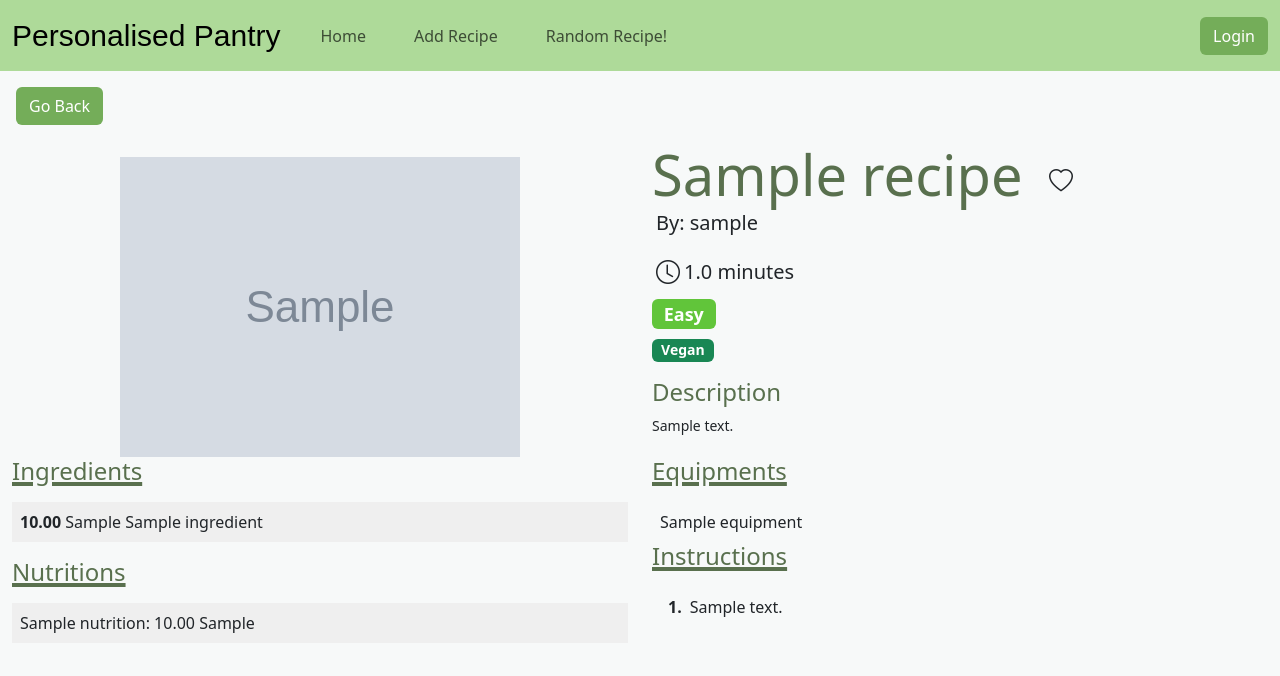
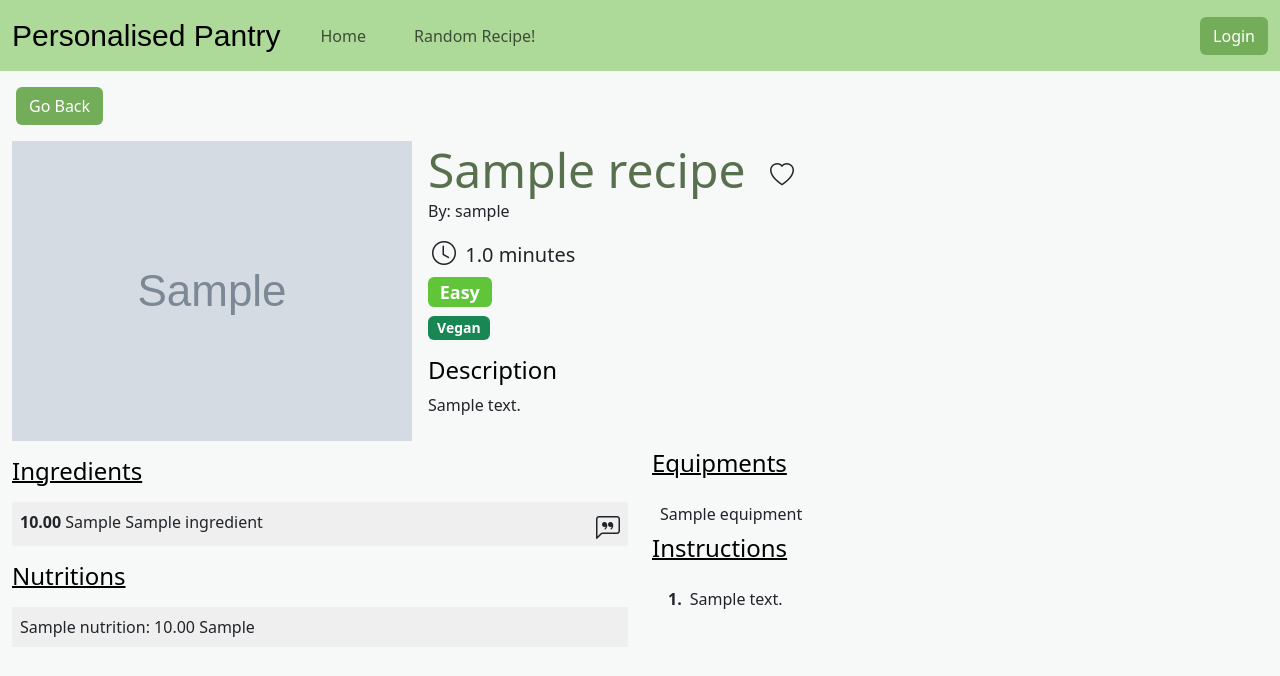
Before and after one commit to PichapopRo/project-pantry, a Django app: page /recipes/1/ in a window 1280 px wide. Shown: the top 676 px of the page. Run offline with Django 5.2, Linux system fonts and the light colour scheme; data comes from the database, SQL or seed files in the repository; tables that the repository leaves empty hold one stand-in row (values such as "Sample post"); grey boxes marked "Sample" are stand-in pictures; some web fonts are replaced.

Commit message:
Make button for AI apply, realign description page and remove add recipe for not logged in users

```diff
--- a/templates/base.html
+++ b/templates/base.html
@@ -17,9 +17,12 @@
       <li class="nav-item mx-3">
       <a class="nav-link" href="/recipes/">Home</a>
       </li>
-        <li class="nav-item mx-3">
+      {% if user.is_authenticated %}
+          <li class="nav-item mx-3">
       <a class="nav-link" href="{% url 'add_recipe' %}">Add Recipe</a>
         </li>
+      {% else %}
+      {% endif %}
       <li class="nav-item mx-3">
       <a class="nav-link" href="{% url 'random_recipe' %}">Random Recipe!</a>
       </li>
--- a/webpage/static/styles/style.css
+++ b/webpage/static/styles/style.css
@@ -27,7 +27,7 @@ body::-webkit-scrollbar {
     border-color: transparent;
 }
 h4{
-    color: #59704e
+    color: #000000
 }
 h3{
     color: #59704e
@@ -65,6 +65,6 @@ cursor: pointer;
 z-index: 1;
 }
 .thick {
-  text-decoration: solid underline 4px;
-  color: #59704e;
+  text-decoration: solid underline 2px;
+  color: #000000;
 }
--- a/webpage/templates/recipes/description.html
+++ b/webpage/templates/recipes/description.html
@@ -61,15 +61,11 @@
     <a href="{% url 'recipe_list' %}" class="btn btn-success my-3 mx-3" type="button">Go Back</a>
 </div>
 <div class="container-fluid">
-    <div class="row fill">
-        <div class="col-md-6 align-content-left flex-fill">
-            <div class="text-center card-text mx-3 mt-3">
-                <img src="{{ recipe.image }}" alt="{{ recipe.name }}" class="img-fluid">
-            </div>
-        </div>
-
-        <div class="col-md-6">
-            <h1 class="display-4 d-inline">{{ recipe.name }}
+<div class="well">
+<div class="d-flex">
+        <img src="{{ recipe.image }}" alt="{{ recipe.name }}" style="float: left;">
+    <div class="flex-grow-1 ms-3">
+        <h1 class="display-5 d-inline media-heading">{{ recipe.name }}
             <form method="post" class="d-inline">
                 {% csrf_token %}
                 {% if user.is_authenticated %}
@@ -86,10 +82,8 @@
                    </a>
                 {% endif %}
                 </form></h1>
-            <p class="lead mx-1">By: {{ recipe.poster_id.username }}</p>
-        <div style="font-size: 20px ;display: flex; align-items: center;"><i class="bi bi-clock mx-1"></i> {{ recipe.estimated_time }} minutes</div>
-            <div class="d-flex align-items-center mt-2">
-                <div>
+        <p>By: {{ recipe.poster_id.username }}</p>
+        <h5><i class="bi bi-clock mx-1"></i> {{ recipe.estimated_time }} minutes</h5>
                 {% if recipe.get_difficulty == "Easy" %}
                 <h4><a href="?difficulty=Easy" class="badge badge-pill badge-success" style="text-decoration:none">Easy</a></h4>
                 {% elif recipe.get_difficulty == "Medium" %}
@@ -101,16 +95,22 @@
                 <h4 class="badge bg-success" style="font-size: 14px">{{ diet.name }}</h4>
                 {% empty %}
                 {% endfor %}
+        <h4 class="mt-2">Description</h4>
+        <p class="recipe-description">{{ recipe.description }}</p>
         </div>
 </div>
-            <h4 class="mt-2">Description</h4>
-            <p style="font-size: 14px">{{ recipe.description }}</p>
 </div>
+
+    <div class="row fill">
             <div class="col-md-6">
-            <h4 class="mb-3 thick">Ingredients</h4>
+            <h4 class="mb-3 mt-3 thick">Ingredients</h4>
                 <ul class="list-group" id="ingredients">
                     {% for ingredient in recipe.get_ingredients %}
-                    <li class="checked" onclick="cross_out(this)"><p class="my-2 mx-2"><b>{{ ingredient.amount }}</b> {{ ingredient.unit }} {{ ingredient.ingredient.name }}</p></li>
+                    <li class="checked" onclick="cross_out(this)"><p class="my-2 mx-2"><b>{{ ingredient.amount }}</b>
+                        {{ ingredient.unit }} {{ ingredient.ingredient.name }}
+                        <i class="bi bi-chat-left-quote float-end" ></i>
+                    </p>
+                    </li>
                     {% endfor %}
                 </ul>
                 <script src="https://code.jquery.com/jquery-3.6.0.min.js"></script>
@@ -144,7 +144,7 @@
                 </script>
             </div>
             <div class="col-md-6">
-            <h4 class="mb-3 thick">Equipments</h4>
+            <h4 class="mb-3 thick mt-2">Equipments</h4>
             <ul class="list-group fill" id="equipment">
                 {% for equipment in equipments %}
                 <li class="checked"><p class="my-2 mx-2">{{ equipment.equipment.name }}</li>
```
Also changed, not shown: webpage/views.py (line endings or trailing spaces). Lines whose indentation alone changed are shown as unchanged.
